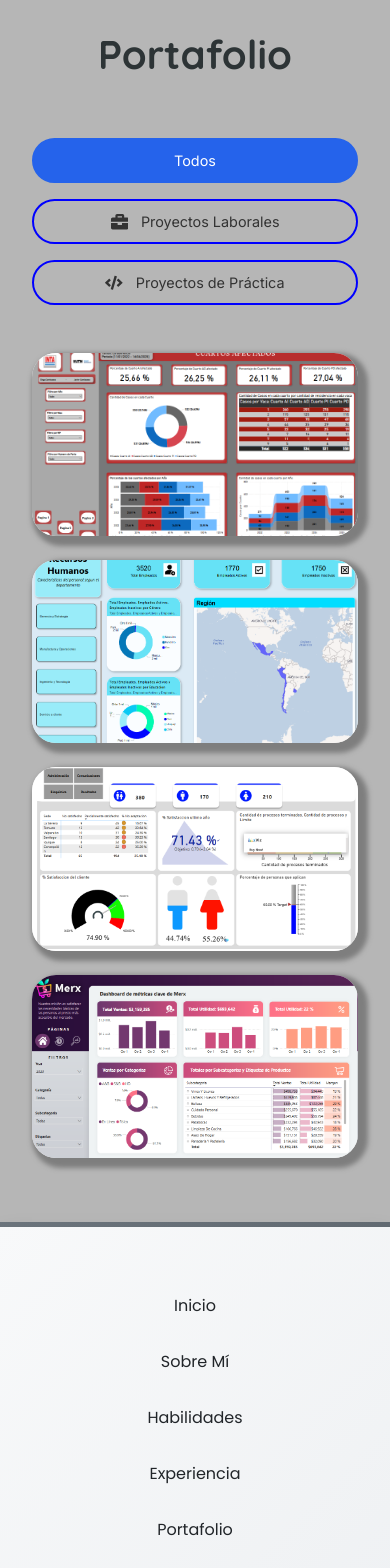
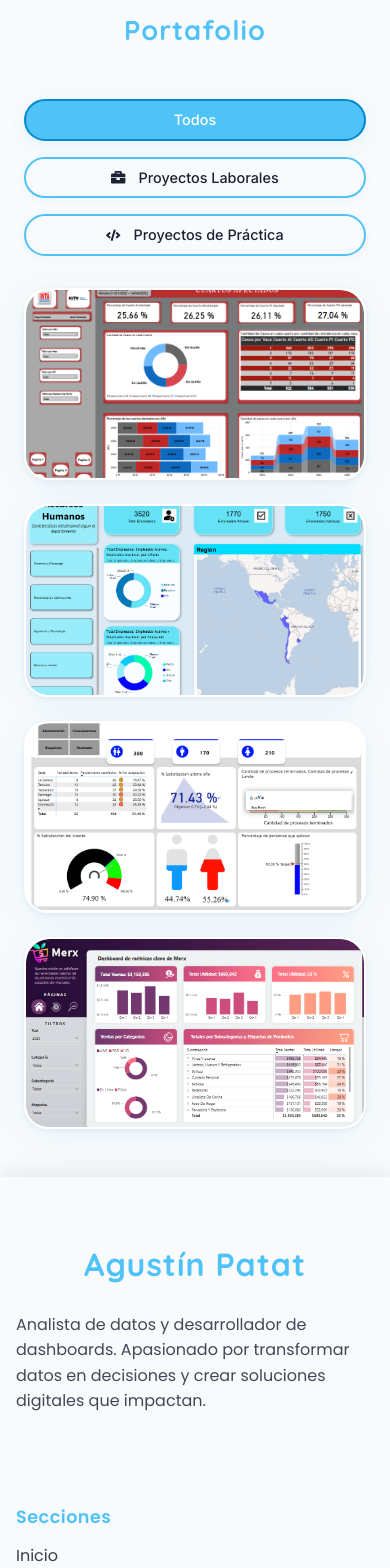
Before and after one commit to Agustin0007/Portafolio, a React (Vite) app: page / in a window 390 px wide. Shown: the part 8440-10008 px from the top of the page. Built offline with nearby package versions, Linux system fonts and the light colour scheme.

Commit message:
Actualizacion

```diff
--- a/src/components/layout/Footer/Footer.css
+++ b/src/components/layout/Footer/Footer.css
@@ -1,11 +1,12 @@
 :root {
-  --footer-bg-light: linear-gradient(135deg, #f8f9fa 0%, #e9ecef 100%);
-  --footer-text-light: #212529;
-  --footer-accent-light: #6c757d;
-  --footer-bg-dark: linear-gradient(135deg, #212529 0%, #343a40 100%);
+  --footer-main: #4fc3f7;
+  --footer-bg-light: #f8fafc;
+  --footer-bg-dark: #1a2233;
+  --footer-text-light: #222b3a;
   --footer-text-dark: #f8f9fa;
-  --footer-accent-dark: #495057;
-  --footer-shadow: 0 10px 20px rgba(0,0,0,0.1);
+  --footer-link-hover: #0288d1;
+  --footer-border-light: #e3e8ee;
+  --footer-border-dark: #26324a;
 }
 
 .footer {
@@ -173,3 +174,177 @@
   font-size: 2.5rem; /* Adjust size as needed */
   color: var(--color-gold); /* Or your preferred color */
 }
+.footer-new {
+  background: var(--footer-bg-light);
+  color: var(--footer-text-light);
+  padding: 3rem 0 1rem 0;
+  font-family: 'Poppins', sans-serif;
+  box-shadow: 0 -4px 24px rgba(0,0,0,0.08);
+  position: relative;
+  transition: background 0.3s, color 0.3s;
+}
+
+[data-theme="dark"] .footer-new {
+  background: var(--footer-bg-dark);
+  color: var(--footer-text-dark);
+  box-shadow: 0 -4px 24px rgba(0,0,0,0.18);
+}
+
+.footer-new__container {
+  max-width: 1300px;
+  margin: 0 auto;
+  display: flex;
+  flex-wrap: wrap;
+  justify-content: space-between;
+  gap: 2.5rem;
+  padding: 0 2rem;
+}
+
+.footer-new__about {
+  flex: 1 1 250px;
+  min-width: 220px;
+}
+
+.footer-new__logo {
+  font-size: 2rem;
+  font-weight: 700;
+  margin-bottom: 0.5rem;
+  letter-spacing: 1px;
+  color: var(--footer-main);
+}
+
+.footer-new__desc {
+  font-size: 1rem;
+  opacity: 0.85;
+  margin-bottom: 1.5rem;
+  line-height: 1.6;
+}
+
+.footer-new__links,
+.footer-new__contact,
+.footer-new__social {
+  flex: 1 1 180px;
+  min-width: 180px;
+}
+
+.footer-new__links h3,
+.footer-new__contact h3,
+.footer-new__social h3 {
+  font-size: 1.1rem;
+  margin-bottom: 1rem;
+  color: var(--footer-main);
+  font-weight: 600;
+  letter-spacing: 0.5px;
+}
+
+.footer-new__links ul,
+.footer-new__contact ul {
+  list-style: none;
+  padding: 0;
+  margin: 0;
+}
+
+.footer-new__links li {
+  margin-bottom: 0.7rem;
+}
+
+.footer-new__links a {
+  color: inherit;
+  text-decoration: none;
+  transition: color 0.2s;
+  font-size: 1rem;
+  opacity: 0.9;
+}
+
+.footer-new__links a:hover {
+  color: var(--footer-link-hover);
+  text-decoration: underline;
+}
+
+.footer-new__contact ul li {
+  display: flex;
+  align-items: center;
+  gap: 0.7rem;
+  margin-bottom: 0.7rem;
+  font-size: 1rem;
+  opacity: 0.9;
+}
+
+.footer-new__contact a {
+  color: inherit;
+  text-decoration: none;
+  transition: color 0.2s;
+}
+
+.footer-new__contact a:hover {
+  color: var(--footer-link-hover);
+  text-decoration: underline;
+}
+
+.footer-new__icon {
+  color: var(--footer-main);
+  font-size: 1.2rem;
+  min-width: 1.2rem;
+}
+
+.footer-new__social-links {
+  display: flex;
+  gap: 1.2rem;
+  margin-top: 0.5rem;
+}
+
+.footer-new__social-links a {
+  display: flex;
+  align-items: center;
+  justify-content: center;
+  background: transparent;
+  border: 2px solid var(--footer-main);
+  border-radius: 50%;
+  width: 44px;
+  height: 44px;
+  font-size: 1.5rem;
+  color: var(--footer-main);
+  box-shadow: 0 2px 8px rgba(0,0,0,0.06);
+  transition: background 0.2s, transform 0.2s, color 0.2s, border 0.2s;
+}
+
+.footer-new__social-links a:hover {
+  background: var(--footer-main);
+  color: #fff;
+  border-color: var(--footer-link-hover);
+  transform: translateY(-4px) scale(1.08);
+}
+
+.footer-new__bottom {
+  text-align: center;
+  margin-top: 2.5rem;
+  font-size: 1rem;
+  opacity: 0.8;
+  letter-spacing: 0.5px;
+  border-top: 1px solid var(--footer-border-light);
+  padding-top: 1.2rem;
+  transition: border-color 0.3s;
+}
+
+[data-theme="dark"] .footer-new__bottom {
+  border-top: 1px solid var(--footer-border-dark);
+}
+
+@media (max-width: 900px) {
+  .footer-new__container {
+    flex-direction: column;
+    align-items: flex-start;
+    gap: 2rem;
+    padding: 0 1rem;
+  }
+  .footer-new__about,
+  .footer-new__links,
+  .footer-new__contact,
+  .footer-new__social {
+    min-width: 0;
+    width: 100%;
+  }
+  .footer-new__social-links {
+    margin-bottom: 1rem;
+  }
+}
--- a/src/components/layout/Footer/Footer.jsx
+++ b/src/components/layout/Footer/Footer.jsx
@@ -1,13 +1,19 @@
 import './Footer.css';
-import { FaLinkedinIn, FaGithub } from 'react-icons/fa';
-import { FaMapMarkerAlt, FaPhone, FaEnvelope } from 'react-icons/fa';
+import { FaLinkedinIn, FaGithub, FaEnvelope, FaMapMarkerAlt, FaPhoneAlt } from 'react-icons/fa';
 
 const Footer = () => {
   return (
-    <footer className="footer">
-      <div className="footer-container">
-        <div className="footer-section">
-          <ul className="footer-links">
+    <footer className="footer-new">
+      <div className="footer-new__container">
+        <div className="footer-new__about">
+          <h2 className="footer-new__logo">Agustín Patat</h2>
+          <p className="footer-new__desc">
+            Analista de datos y desarrollador de dashboards. Apasionado por transformar datos en decisiones y crear soluciones digitales que impactan.
+          </p>
+        </div>
+        <div className="footer-new__links">
+          <h3>Secciones</h3>
+          <ul>
             <li><a href="#hero">Inicio</a></li>
             <li><a href="#about">Sobre Mí</a></li>
             <li><a href="#skills">Habilidades</a></li>
@@ -15,44 +21,39 @@ const Footer = () => {
             <li><a href="#portfolio">Portafolio</a></li>
           </ul>
         </div>
-
-        <div className="footer-section">
-          <ul className="footer-links">
+        <div className="footer-new__contact">
+          <h3>Contacto</h3>
+          <ul>
             <li>
-              <a href="#">
-                <FaMapMarkerAlt />
-                San Francisco, Córdoba
-              </a>
+              <FaMapMarkerAlt className="footer-new__icon" />
+              San Francisco, Córdoba
             </li>
             <li>
-              <a href="tel:+5493564360908">
-                <FaPhone />
-                +54 3564 360908
-              </a>
+              <FaPhoneAlt className="footer-new__icon" />
+              <a href="tel:+5493564360908">+54 3564 360908</a>
             </li>
             <li>
-              <a href="mailto:agustipatat5@gmail.com">
-                <FaEnvelope />
-                agustipatat5@gmail.com
-              </a>
+              <FaEnvelope className="footer-new__icon" />
+              <a href="mailto:agustipatat5@gmail.com">agustipatat5@gmail.com</a>
             </li>
           </ul>
         </div>
-
-        <div className="footer-section">
-          <div className="social-links">
-            <a href="https://github.com/Agustin0007" className="social-link">
+        <div className="footer-new__social">
+          <h3>Redes</h3>
+          <div className="footer-new__social-links">
+            <a href="https://github.com/Agustin0007" target="_blank" rel="noopener noreferrer" aria-label="GitHub">
               <FaGithub />
             </a>
-            <a href="https://www.linkedin.com/in/agustin-patat" className="social-link">
+            <a href="https://www.linkedin.com/in/agustin-patat" target="_blank" rel="noopener noreferrer" aria-label="LinkedIn">
               <FaLinkedinIn />
             </a>
           </div>
         </div>
       </div>
-
-      <div className="footer-bottom">
-        <p>&copy; {new Date().getFullYear()} Agustín Patat. Todos los derechos reservados.</p>
+      <div className="footer-new__bottom">
+        <span>
+          &copy; {new Date().getFullYear()} Agustín Patat. Todos los derechos reservados.
+        </span>
       </div>
     </footer>
   );
--- a/src/components/sections/Experience/Experience.jsx
+++ b/src/components/sections/Experience/Experience.jsx
@@ -79,7 +79,7 @@ const Experience = () => {
         className="experience-content"
         initial="hidden"
         whileInView="visible"
-        viewport={{ once: true, amount: 0.3 }}
+        viewport={{ once: true, amount: 0 }} // Cambiado de 0.3 a 0
         variants={containerVariants}
       >
         <motion.h2 variants={itemVariants}>
--- a/src/components/sections/Portfolio/Portfolio.css
+++ b/src/components/sections/Portfolio/Portfolio.css
@@ -1,33 +1,39 @@
+:root {
+  --portfolio-main: #4fc3f7;
+  --portfolio-main-dark: #0288d1;
+  --portfolio-bg-light: #f8fafc;
+  --portfolio-bg-dark: #1a2233;
+  --portfolio-card-bg-light: #fff;
+  --portfolio-card-bg-dark: #232b3a;
+  --portfolio-text-light: #1a2233;
+  --portfolio-text-dark: #f8f9fa;
+  --portfolio-border-light: #e3e8ee;
+  --portfolio-border-dark: #26324a;
+}
+
 .portfolio {
   min-height: 100vh;
-  background-color: var(--bg-primary);
+  background: var(--portfolio-bg-light);
   padding: 8rem 2rem;
-  position: relative;
+  transition: background 0.3s;
 }
-
-.portfolio::before {
-  content: '';
-  position: absolute;
-  top: 0;
-  left: 0;
-  right: 0;
-  height: 40%;
-  background: linear-gradient(180deg,
-    rgba(var(--primary-rgb), 0.08) 0%,
-    rgba(var(--primary-rgb), 0) 100%);
-  z-index: 1;
+[data-theme="dark"] .portfolio {
+  background: var(--portfolio-bg-dark);
 }
 
 .portfolio-content {
-  position: relative;
-  z-index: 2;
   max-width: 1400px;
   margin: 0 auto;
   padding: 0 2rem;
 }
 
 .portfolio h2 {
-  position: relative;
+  font-size: 2.8rem;
+  font-weight: 700;
+  color: var(--portfolio-main);
+  margin-bottom: 2.5rem;
+  letter-spacing: 1px;
+  text-align: center;
 }
 
 .portfolio h2::after {
@@ -44,81 +50,78 @@
 
 .category-btn {
   background: transparent;
-  border: 2px solid blue;
-  color: var(--text-color);
+  border: 2px solid var(--portfolio-main);
+  color: var(--portfolio-text-light);
   padding: 1rem 2rem;
   border-radius: 2rem;
   font-size: 1.1rem;
   cursor: pointer;
-  transition: all 0.3s ease;
+  transition: all 0.3s;
   display: flex;
   align-items: center;
   gap: 0.8rem;
+  font-weight: 500;
+  box-shadow: 0 2px 8px rgba(79,195,247,0.06);
 }
-
-.category-btn svg {
-  font-size: 1.1rem;
+[data-theme="dark"] .category-btn {
+  color: var(--portfolio-text-dark);
 }
-
+.category-btn.active,
 .category-btn:hover {
-  background: var(--primary-color);
-  border-color: var(--primary-color);
-}
-
-.category-btn.active {
-  background: var(--primary-color);
-  border-color: var(--primary-color);
-  color: white;
+  background: var(--portfolio-main);
+  color: #fff;
+  border-color: var(--portfolio-main-dark);
+  box-shadow: 0 4px 16px rgba(79,195,247,0.12);
 }
 
 .projects-grid {
   display: grid;
   grid-template-columns: repeat(2, 1fr);
-  gap: 2rem;
+  gap: 2.5rem;
   margin: 0 auto;
   max-width: 100%;
   min-height: 200px;
-  transition: all 0.3s ease-in-out;
+  transition: all 0.3s;
 }
 
 .project-card {
   position: relative;
-  box-shadow: 5px 5px 5px 5px rgb(126, 126, 126);
   border-radius: 1.5rem;
   overflow: hidden;
   cursor: pointer;
-  background: var(--card-bg);
-  transition: all 0.3s ease-in-out;
+  background: var(--portfolio-card-bg-light);
+  box-shadow: 0 6px 32px rgba(79,195,247,0.10), 0 1.5px 6px rgba(0,0,0,0.06);
+  transition: box-shadow 0.3s, transform 0.3s, background 0.3s;
   aspect-ratio: 21/9;
-  transform-origin: center;
-  opacity: 1;
-  transform: translateY(0);
-  width: 100%;
+  border: 2px solid transparent;
 }
-
-.project-card.featured {
-  grid-column: span 2;
-  aspect-ratio: 21/9;
+[data-theme="dark"] .project-card {
+  background: var(--portfolio-card-bg-dark);
 }
-
 .project-card:hover {
-  transform: translateY(-5px);
-  box-shadow: 0 15px 40px rgba(var(--primary-rgb), 0.15);
+  transform: translateY(-8px) scale(1.025);
+  box-shadow: 0 12px 40px rgba(79,195,247,0.18), 0 2px 12px rgba(0,0,0,0.12);
+  border-color: var(--portfolio-main);
 }
 
 .project-image {
-  position: relative;
   width: 100%;
   height: 100%;
   overflow: hidden;
-
+  position: relative;
 }
 
+/* Quitar animación de zoom/rotación al hacer hover */
 .project-image img {
   width: 100%;
   height: 100%;
   object-fit: cover;
-  transition: transform 0.5s ease;
+  border-radius: 1.5rem 1.5rem 0 0;
+  /* Sin animación */
+}
+
+.project-card:hover .project-image img {
+  /* Sin animación */
 }
 
 .project-overlay {
@@ -126,131 +129,131 @@
   inset: 0;
   background: linear-gradient(
     to top,
-    rgba(0, 0, 0, 0.95) 0%,
-    rgba(0, 0, 0, 0.8) 30%,
-    rgba(0, 0, 0, 0.4) 100%
+    rgba(33, 150, 243, 0.92) 0%,
+    rgba(33, 150, 243, 0.65) 40%,
+    rgba(33, 150, 243, 0.15) 100%
   );
   display: flex;
   flex-direction: column;
   justify-content: flex-end;
-  padding: 3rem;
+  padding: 2.5rem 2rem 2rem 2rem;
   opacity: 0;
-  transition: all 0.3s ease;
+  transition: opacity 0.3s, transform 0.3s;
   transform: translateY(20px);
+  border-radius: 1.5rem;
 }
-
 .project-card:hover .project-overlay {
   opacity: 1;
   transform: translateY(0);
-}
-
-.project-card:hover .project-image img {
-  transform: scale(1.1);
 }
 
 .project-type {
   display: inline-flex;
   align-items: center;
   gap: 0.5rem;
-  background: rgba(255, 255, 255, 0.2);
-  padding: 0.5rem 1rem;
+  background: rgba(255,255,255,0.18);
+  padding: 0.5rem 1.2rem;
   border-radius: 2rem;
-  color: white;
-  font-size: 0.9rem;
+  color: #fff;
+  font-size: 1rem;
   margin-bottom: 1rem;
-  backdrop-filter: blur(5px);
-  width: fit-content;
+  font-weight: 500;
+  box-shadow: 0 2px 8px rgba(79,195,247,0.08);
+  backdrop-filter: blur(4px);
 }
 
 .project-type svg {
-  font-size: 1rem;
+  font-size: 1.1rem;
 }
 
 .project-overlay h3 {
-  color: white;
+  color: #fff;
   font-size: 2rem;
-  margin-bottom: 1rem;
+  margin-bottom: 0.7rem;
   line-height: 1.3;
+  font-weight: 700;
+  text-shadow: 0 2px 8px rgba(0,0,0,0.12);
 }
 
 .project-overlay p {
-  color: rgba(255, 255, 255, 0.8);
+  color: rgba(255,255,255,0.92);
   font-size: 1.1rem;
   margin-bottom: 1.5rem;
   line-height: 1.6;
   max-width: 800px;
+  text-shadow: 0 1px 4px rgba(0,0,0,0.08);
 }
 
 .view-more {
-  background: var(--primary-color);
-  color: white;
+  background: #fff;
+  color: var(--portfolio-main-dark);
   border: none;
-  padding: 0.8rem 2rem;
+  padding: 0.7rem 2rem;
   border-radius: 2rem;
-  font-weight: 500;
+  font-weight: 600;
   cursor: pointer;
-  transition: all 0.3s ease;
+  transition: all 0.3s;
   width: fit-content;
+  font-size: 1rem;
+  box-shadow: 0 2px 8px rgba(79,195,247,0.10);
+  margin-top: 0.5rem;
 }
-
 .view-more:hover {
-  background: var(--primary-color-dark);
-  transform: translateY(-2px);
+  background: var(--portfolio-main-dark);
+  color: #fff;
+  transform: translateY(-2px) scale(1.04);
 }
 
 /* Modal Styles */
 .project-modal-backdrop {
   position: fixed;
-  top: 0;
-  left: 0;
-  width: 100%;
-  height: 100%;
-  background: rgba(0, 0, 0, 0.8);
-  backdrop-filter: blur(5px);
+  top: 0; left: 0; width: 100%; height: 100%;
+  background: rgba(40, 50, 70, 0.18);
+  backdrop-filter: blur(10px);
   display: flex;
   justify-content: center;
-  align-items: flex-start; /* Cambiado de center a flex-start */
+  align-items: flex-start;
   z-index: 1000;
   padding: 1rem;
   overflow-y: auto;
-  padding-top: 5rem; /* Agregado padding-top para dejar espacio para el navbar */
+  padding-top: 5rem;
+  animation: fadeInModal 0.4s;
+}
+@keyframes fadeInModal {
+  from { opacity: 0; }
+  to { opacity: 1; }
 }
 
 .project-modal {
-  background: var(--bg-color);
+  background: var(--portfolio-card-bg-light);
   border-radius: 1.5rem;
   width: 95%;
   max-width: 1000px;
-  max-height: calc(90vh - 5rem); /* Ajustado para considerar el espacio del navbar */
+  max-height: calc(90vh - 5rem);
   overflow-y: auto;
   position: relative;
-  box-shadow: 0 25px 50px rgba(0, 0, 0, 0.25);
-  margin: 0 2rem; /* Eliminado el margen superior */
+  box-shadow: 0 25px 50px rgba(33,150,243,0.18), 0 4px 16px rgba(0,0,0,0.10);
+  margin: 0 2rem;
   transform: translateY(0);
-  transition: transform 0.3s ease-in-out;
+  transition: background 0.3s;
+  border: 2px solid var(--portfolio-main);
+  animation: popInModal 0.4s;
 }
-
-.project-modal::-webkit-scrollbar {
-  width: 8px;
+@keyframes popInModal {
+  from { transform: scale(0.92) translateY(40px); opacity: 0; }
+  to { transform: scale(1) translateY(0); opacity: 1; }
 }
-
-.project-modal::-webkit-scrollbar-track {
-  background: rgba(0, 0, 0, 0.1);
-  border-radius: 4px;
-}
-
-.project-modal::-webkit-scrollbar-thumb {
-  background: var(--primary-color);
-  border-radius: 4px;
+[data-theme="dark"] .project-modal {
+  background: var(--portfolio-card-bg-dark);
 }
 
 .close-modal {
   position: absolute;
   top: 1.5rem;
   right: 1.5rem;
-  background: rgba(255, 255, 255, 0.1);
-  border: none;
-  color: #ff4444;
+  background: #fff;
+  border: 2px solid var(--portfolio-main);
+  color: var(--portfolio-main-dark);
   width: 3.5rem;
   height: 3.5rem;
   border-radius: 50%;
@@ -258,26 +261,16 @@
   align-items: center;
   justify-content: center;
   cursor: pointer;
-  transition: all 0.3s ease;
+  transition: all 0.3s;
   z-index: 2;
   font-size: 1.5rem;
-  backdrop-filter: blur(5px);
-  border: 2px solid rgba(255, 68, 68, 0.3);
-  box-shadow: 0 4px 12px rgba(255, 68, 68, 0.2);
+  box-shadow: 0 4px 12px rgba(79,195,247,0.10);
 }
-
 .close-modal:hover {
-  background: #ff4444;
-  color: white;
-  transform: rotate(90deg) scale(1.1);
-  border-color: #ff4444;
-  box-shadow: 0 6px 16px rgba(255, 68, 68, 0.3);
-}
-
-.close-modal svg {
-  width: 1.5rem;
-  height: 1.5rem;
-  transition: all 0.3s ease;
+  background: var(--portfolio-main-dark);
+  color: #fff;
+  border-color: #fff;
+  transform: rotate(90deg) scale(1.08);
 }
 
 .modal-content {
@@ -291,8 +284,12 @@
   width: 100%;
   border-radius: 1rem;
   overflow: hidden;
-  box-shadow: 0 10px 30px rgba(0, 0, 0, 0.1);
+  box-shadow: 0 10px 30px rgba(33,150,243,0.10);
   aspect-ratio: 16/9;
+  background: #e3f6fd;
+}
+[data-theme="dark"] .modal-image {
+  background: #1a2233;
 }
 
 .modal-image img {
@@ -302,29 +299,38 @@
 }
 
 .modal-info {
-  color: var(--text-color);
+  color: var(--portfolio-text-light);
+}
+[data-theme="dark"] .modal-info {
+  color: var(--portfolio-text-dark);
 }
 
 .modal-info .project-type {
-  background: rgba(var(--primary-rgb), 0.1);
-  color: var(--text-color);
+  background: var(--portfolio-main);
+  color: #fff;
   margin-bottom: 1.5rem;
+  font-size: 1.05rem;
+  font-weight: 600;
 }
 
 .modal-info h3 {
-  font-size: 2rem;
-  margin-bottom: 1.5rem;
-  color: var(--text-color);
+  font-size: 2.2rem;
+  margin-bottom: 1.2rem;
+  color: var(--portfolio-main-dark);
   line-height: 1.3;
+  font-weight: 700;
+}
+[data-theme="dark"] .modal-info h3 {
+  color: var(--portfolio-main);
 }
 
 .modal-description {
-  font-size: 1rem;
+  font-size: 1.08rem;
   line-height: 1.8;
   margin-bottom: 2rem;
   white-space: pre-line;
-  color: var(--text-color);
-  opacity: 0.9;
+  color: inherit;
+  opacity: 0.95;
 }
 
 .technologies {
@@ -335,16 +341,19 @@
 }
 
 .tech-tag {
-  background: rgba(var(--primary-rgb), 0.1);
-  color: var(--text-color);
+  background: var(--portfolio-main);
+  color: #fff;
   padding: 0.5rem 1.2rem;
   border-radius: 2rem;
-  font-size: 0.9rem;
+  font-size: 0.95rem;
+  font-weight: 500;
+  letter-spacing: 0.5px;
+  transition: background 0.2s, color 0.2s;
+  box-shadow: 0 2px 8px rgba(79,195,247,0.10);
 }
-
 .tech-tag:hover {
-  background: var(--primary-color);
-  color: white;
+  background: var(--portfolio-main-dark);
+  color: #fff;
 }
 
 .project-links {
@@ -353,56 +362,35 @@
   flex-wrap: wrap;
 }
 
-
-
-/* Mantener el botón activo en el mismo color */
-.category-btn.active {
-  background: var(--primary-color);
-  border-color: var(--primary-color);
-  color: white;
+.project-link {
+  background: var(--portfolio-main-dark);
+  color: #fff;
+  border-radius: 2rem;
+  padding: 0.8rem 1.5rem;
+  font-size: 1rem;
+  transition: all 0.3s;
+  display: inline-flex;
+  align-items: center;
+  gap: 0.5rem;
+  text-decoration: none;
+  border: none;
+  cursor: pointer;
+  font-weight: 600;
+  box-shadow: 0 2px 8px rgba(79,195,247,0.10);
 }
-
-/* Asegurar que los tech-tags mantengan el mismo estilo */
-.tech-tag {
-  background: var(--primary-color);
-  color: white;
+.project-link:hover {
+  background: var(--portfolio-main);
+  color: #fff;
+  transform: translateY(-2px) scale(1.04);
+  box-shadow: 0 4px 12px rgba(79,195,247,0.18);
 }
-
-/* Asegurar que el modal info project-type mantenga el mismo estilo */
-.modal-info .project-type {
-  background: var(--primary-color);
-  color: white;
+.project-link.github {
+  background: #232b3a;
+  color: #fff;
 }
-
-.view-more {
-  font-size: 0.9rem;
-  padding: 0.6rem 1.2rem;
-}
-
-.project-link:hover {
-  background: var(--primary-color-dark);
-  transform: translateY(-2px);
-}
-
-.project-link.github {
-  background: #24292e;
-}
-
 .project-link.github:hover {
-  background: #1a1e22;
-}
-
-/* Dark mode adjustments */
-[data-theme='dark'] .project-modal {
-  background: var(--bg-dark);
-}
-
-[data-theme='dark'] .tech-tag {
-  background: rgba(255, 255, 255, 0.1);
-}
-
-[data-theme='dark'] .tech-tag:hover {
-  background: var(--primary-color);
+  background: #4fc3f7;
+  color: #232b3a;
 }
 
 /* Responsive */
@@ -417,22 +405,22 @@
   .portfolio {
     padding: 6rem 1.5rem;
   }
-
   .portfolio h2 {
-    font-size: 2rem;
+    font-size: 2.2rem;
     margin-bottom: 2.5rem;
   }
-
   .project-overlay {
-    padding: 2rem;
+    padding: 1.5rem;
   }
-
   .project-overlay h3 {
-    font-size: 1.75rem;
+    font-size: 1.3rem;
   }
-
   .project-overlay p {
     font-size: 1rem;
+  }
+  .modal-content {
+    gap: 2rem;
+    padding: 2rem;
   }
 }
 
@@ -440,91 +428,78 @@
   .portfolio-content {
     padding: 0 1rem;
   }
-
   .portfolio h2 {
-    font-size: 3rem;
-    margin-bottom: 3rem;
+    font-size: 1.7rem;
+    margin-bottom: 2rem;
   }
-
   .portfolio-categories {
-    margin-bottom: 3rem;
+    margin-bottom: 2rem;
     gap: 1rem;
   }
-
   .category-btn {
-    padding: 0.8rem 1.5rem;
+    padding: 0.7rem 1.2rem;
     font-size: 1rem;
   }
-
   .close-modal {
-    width: 3rem;
-    height: 3rem;
+    width: 2.5rem;
+    height: 2.5rem;
     top: 1rem;
     right: 1rem;
-    font-size: 1.25rem;
+    font-size: 1.1rem;
+  }
+  .projects-grid {
+    grid-template-columns: 1fr;
+    gap: 1.5rem;
+  }
+  .project-card {
+    aspect-ratio: 16/9;
+  }
+  .modal-content {
+    grid-template-columns: 1fr;
+    gap: 2rem;
+    padding: 1.5rem;
   }
 }
 
 @media (max-width: 480px) {
   .portfolio {
-    padding: 4rem 1rem;
+    padding: 3rem 0.5rem;
   }
-
   .project-overlay {
-    padding: 1.5rem;
+    padding: 1rem;
   }
-
   .project-overlay h3 {
-    font-size: 1.5rem;
+    font-size: 1.1rem;
   }
-
   .project-card {
     aspect-ratio: 16/9;
   }
-
   .category-btn {
-    padding: 0.6rem 1.2rem;
+    padding: 0.5rem 1rem;
     font-size: 0.9rem;
     width: 100%;
     justify-content: center;
   }
-
   .portfolio-categories {
     flex-direction: column;
     width: 100%;
   }
-
   .project-modal {
-    margin: 1rem;
+    margin: 0.5rem;
     max-height: 85vh;
   }
-
   .modal-content {
-    padding: 1.5rem;
+    padding: 1rem;
   }
-
   .modal-info h3 {
-    font-size: 1.5rem;
+    font-size: 1.1rem;
   }
-
   .project-links {
     flex-direction: column;
   }
-
   .project-link {
     width: 100%;
     justify-content: center;
-  }
-
-  .close-modal {
-    width: 2.5rem;
-    height: 2.5rem;
-    font-size: 1rem;
-  }
-
-  .portfolio h2 {
-    font-size: 2.5rem;
-    margin-bottom: 2.5rem;
   }
 }
 
```
